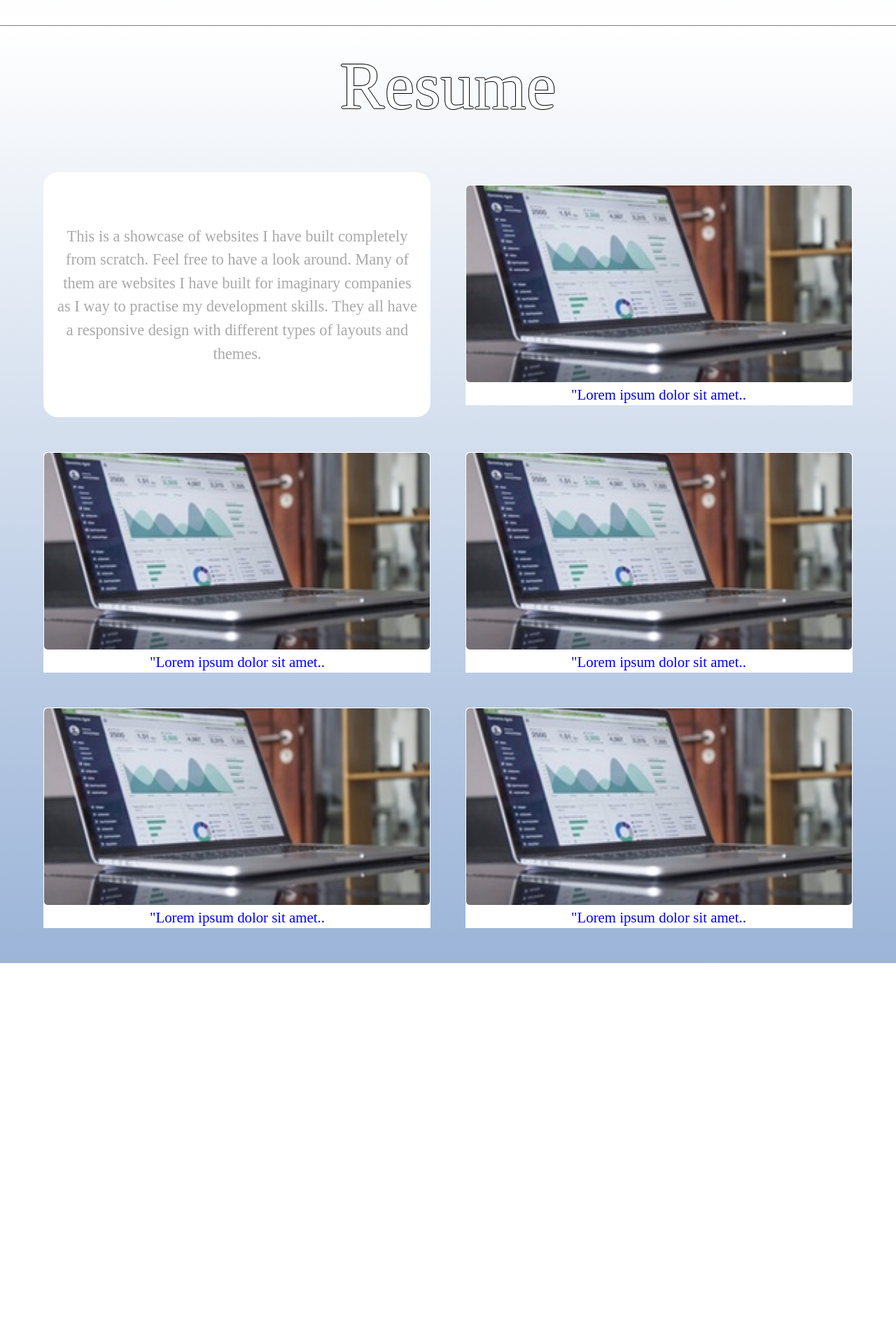
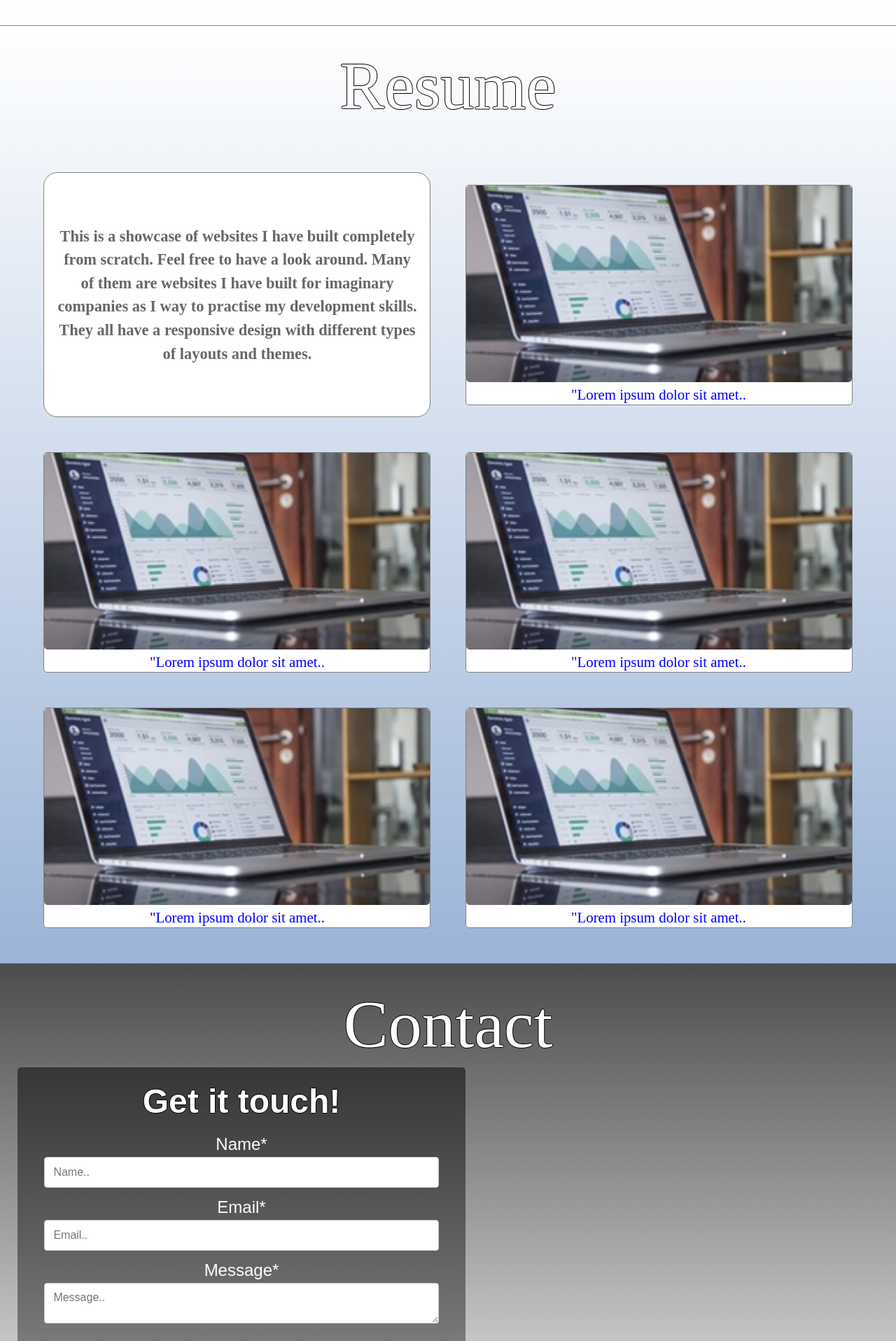
Before and after one commit to vanDeurs/portfolio, a PHP site: page / in a window 1280 px wide. Shown: the part 3216-5132 px from the top of the page at 70% size. Before the commit the page ends 4592 px from the top, so only its background shows below. Run offline with PHP 8.4, Linux system fonts and the light colour scheme; some libraries are stand-ins or nearby versions.

Commit message:
Started contact page. Added php file.

```diff
--- a/index.html
+++ b/index.html
@@ -41,7 +41,7 @@
                     </div>
                     <div class="collapse navbar-collapse" id="myNavbar">
                         <ul class="nav navbar-nav navbar-right">
-                            <li><a href="#"><span class="glyphicon glyphicon-user"></span> Contact</a></li>
+                            <li><a href="#contact"><span class="glyphicon glyphicon-user"></span> Contact</a></li>
                         </ul>
                         <ul class="nav navbar-nav navbar-right">
                             <li class="active"><a href="#home">Home</a></li>
@@ -198,11 +198,34 @@
         </div>
 
         <!-- CONTACT PAGE -->
+        <div class="site-wrapper" id="contact">
+            <div class="site-wrapper-inner">
+                <div class="contact">
+                    <header>
+                        <h1>Contact</h1>
+                    </header>
 
-        <div class="contact">
+                <div id="contact" class="contact-container">
+                    <form method="post" action="index.php">
+                        <h2>Get it touch!</h2>
+                        <label for="fname">Name*</label>
+                        <input type="text" id="name" name="name" placeholder="Name..">
+
+                        <label for="lname">Email*</label>
+                        <input type="text" id="email" name="email" placeholder="Email..">
+
+                        <label for="subject">Message*</label>
+                        <textarea id="message" name="message" placeholder="Message.."></textarea>
+
+                        <input id="submit" name="submit"type="submit" value="Submit">
+                    </form>
+                </div>
 
 
 
+
+                </div>
+            </div>
         </div>
 
 
--- a/resources/style.css
+++ b/resources/style.css
@@ -540,6 +540,7 @@ hr {
     background: linear-gradient(rgba(255,255,255,1), rgba(56,106,177,0.5));
     height: 100%;
     padding-top: 3%;
+    border-bottom: 1px solid grey;
 }
 
 .portfolio h1 {
@@ -569,8 +570,8 @@ hr {
     justify-content: center;
     align-items: center;
     background: #fff;
-    border-top-left-radius: 5px;
-    border-top-right-radius: 5px;
+    border-radius: 5px;
+    border: 1px solid grey;
 }
 
 .image-box {
@@ -662,14 +663,16 @@ hr {
 #portfolio-info {
     border-radius: 20px;
     background: #fff;
-    color: darkgray;
     max-height: 350px;
     height: 350px;
+    border: 1px solid grey;
 }
 
 #portfolio-info p {
     text-shadow: none;
     padding: 2% 3%;
+    color: rgba(0,0,0,.6);
+    font-weight: 600;
 }
 
 .portfolio-box p {
@@ -700,3 +703,98 @@ hr {
         width: 100%;
     }
 }
+
+
+
+/* CONTACT PAGE */
+
+.contact {
+    background: linear-gradient(rgba(0,0,0,0.7), rgba(255,255,255,1));
+    height: 100%;
+    padding-top: 3%;
+    border-bottom: 1px solid grey;
+    padding-bottom: 3%;
+}
+
+.contact header h1 {
+    font-size: 6rem;
+}
+
+.contact header h3 {
+    font-size: 3rem;
+}
+
+/* CONTACT FORM */
+
+.contact-container {
+    background: linear-gradient(
+    rgba(0,0, 0, 0.5)
+  , rgba(0, 0, 0, 0.35)
+   );
+    border-radius: 5px;
+    -moz-border-radius: 5px;
+    -webkit-border-radius: 5px;
+    padding: 2% 3% 3% 3%;
+    overflow: hidden;
+    font-family: Raleway, sans-serif;
+    border-bottom-left-radius: 10px;
+    border-bottom-right-radius: 10px;
+    border-bottom: 1px solid #fff;
+    color: #fff;
+    margin: 1% 0 2% 25px;
+    width: 50%;
+}
+
+.contact-container h2 {
+    font-size: 3rem;
+    font-weight: 700;
+    margin-bottom: 25px;
+
+}
+
+
+
+input[type=text], select, textarea {
+    width: 100%;
+    padding: 12px;
+    border: 1px solid #ccc;
+    border-radius: 4px;
+    box-sizing: border-box;
+    margin-top: 6px;
+    margin-bottom: 16px;
+    resize: vertical;
+    color: #000;
+}
+
+.contact-container label {
+    font-size: 1.5rem;
+    font-weight: 400;
+}
+
+.contact-container input[type=submit] {
+    font-size: 2rem;
+    background-color: green;
+    padding: 10px;
+    margin-top: 25px;
+}
+
+
+
+
+
+
+
+
+/* FOOTER */
+
+footer {
+    height: 75px;
+    width: 100%;
+    display: flex;
+    flex-direction: row;
+    align-items: center;
+    justify-content: flex-start;
+    padding-left: 10%;
+    background: #000;
+    color: #fff;
+}
```
Also changed, not shown: resources/index.php (added, +17 -0 lines).
